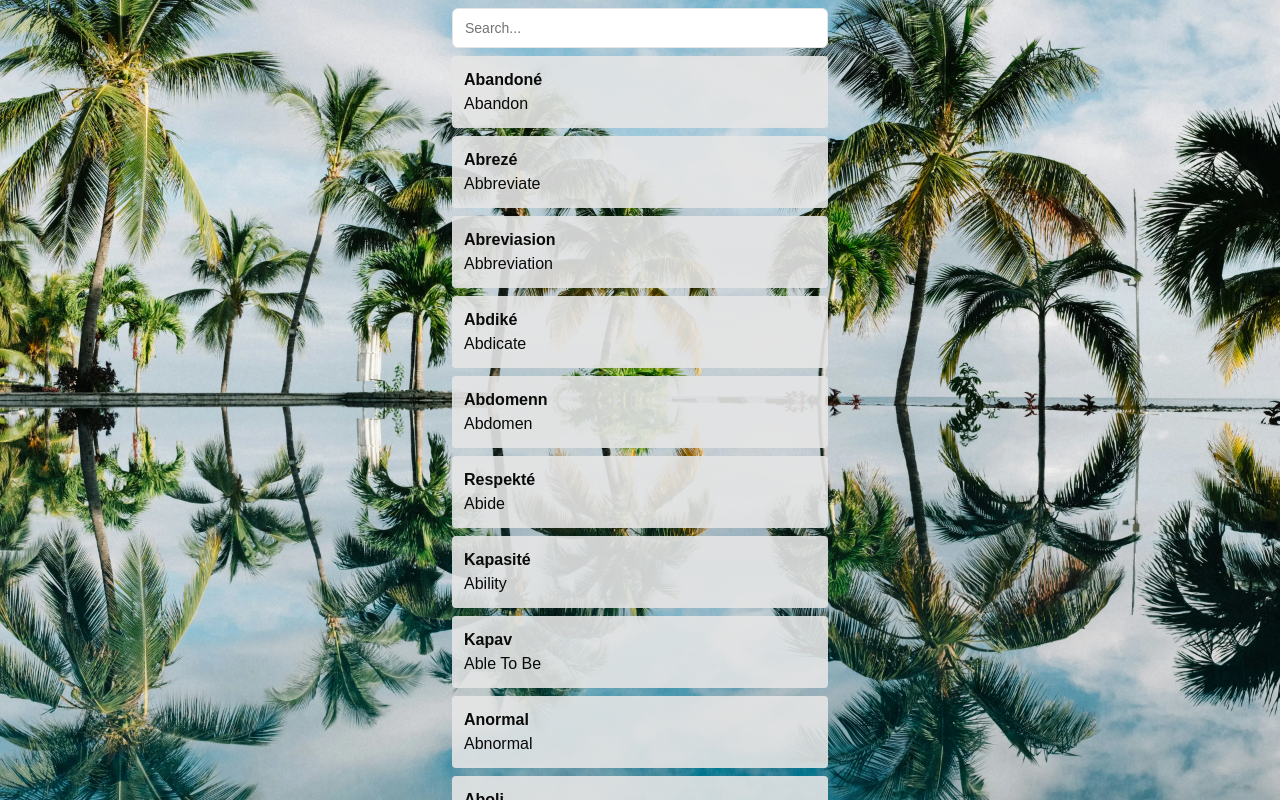
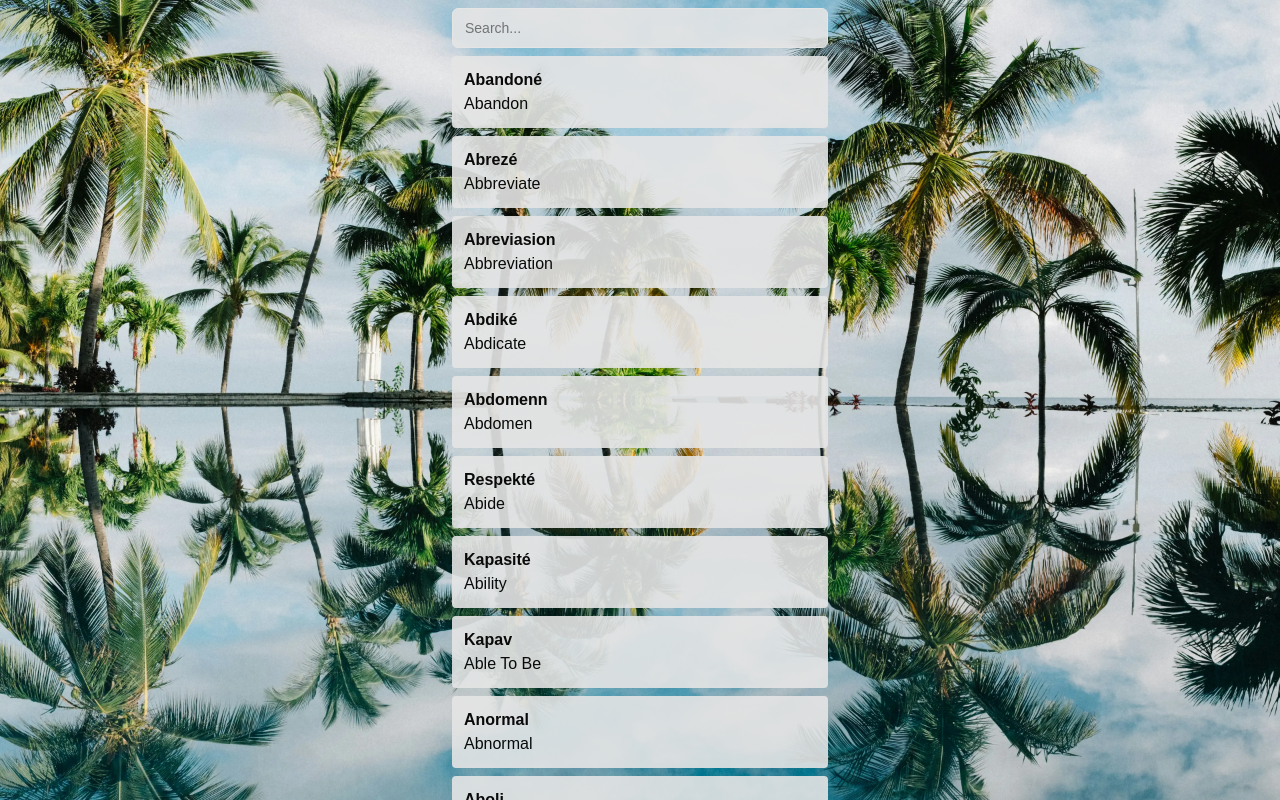
Before and after one commit to Pinka/dictionary, a Next.js app: page / in a window 1280 px wide. Built offline with nearby package versions, Linux system fonts and the light colour scheme.

Commit message:
improvements

```diff
--- a/components/Words.tsx
+++ b/components/Words.tsx
@@ -103,6 +103,7 @@ export const Words: React.FC = () => {
     <div className="flex flex-col items-center gap-2 break-all h-full px-1">
       <div className="flex w-full flex-row pt-2">
         <Input
+          className="bg-neutral-200/90"
           placeholder="Search..."
           type="text"
           onChange={(e) => setSearch(e.target.value)}
```
